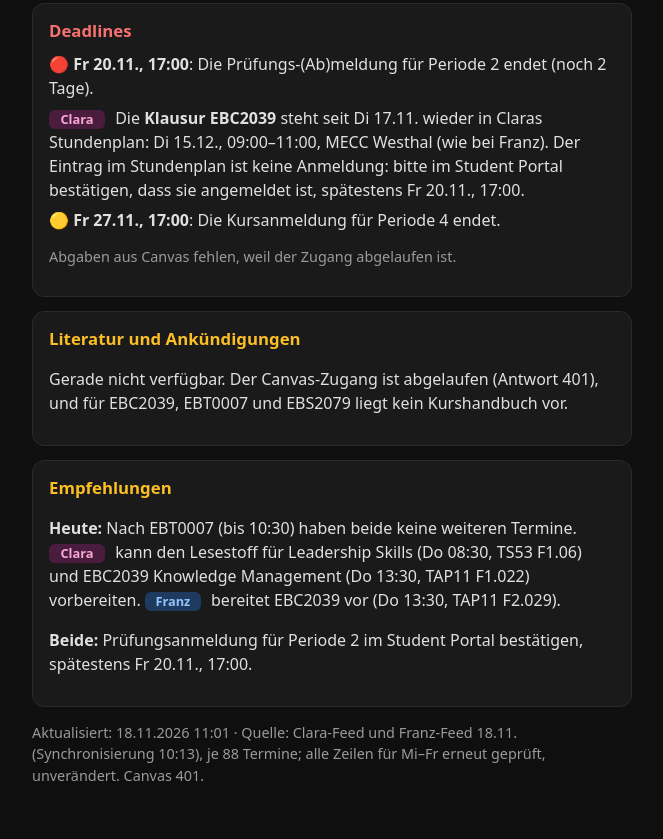
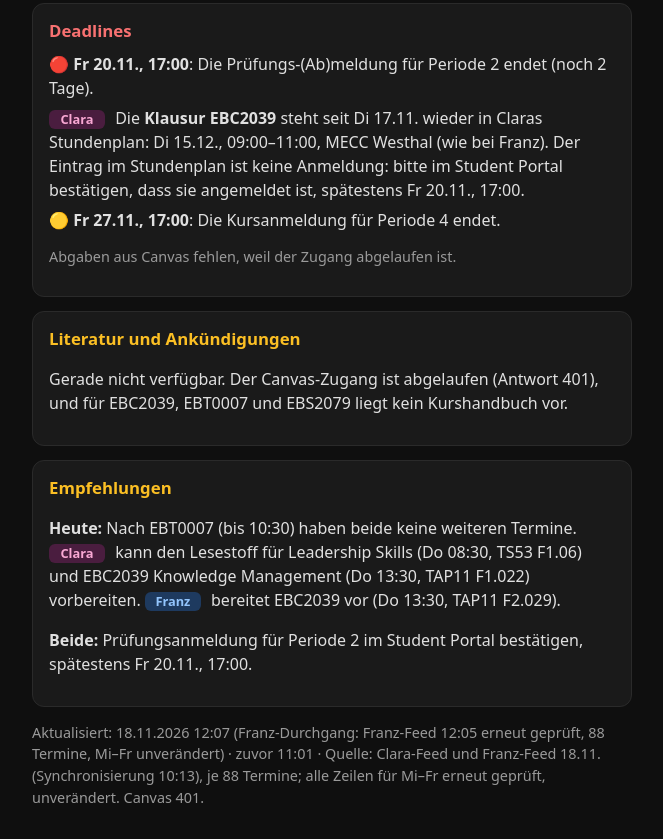
Before and after one commit to 192006-dot/uni-daily-check, a plain HTML site: page index.html in a window 1280 px wide. Shown: the part 703-1542 px from the top of the page, without its empty margins (308-971 px from the left). Before the commit the page ends 1520 px from the top, so only its background shows below. Drawn offline with Linux system fonts and the light colour scheme.

Commit message:
Update: Mittwoch 2026-11-18 (Franz-Lauf: Feed 12:05 geprüft, unverändert)
Co-Authored-By: Claude Opus 5.5 <noreply@anthropic.com>

```diff
--- a/index.html
+++ b/index.html
@@ -34,5 +34,5 @@ h1{font-size:1.4rem;margin:0}h2{font-size:1.05rem;margin:0 0 8px}.badge{display:
 <p><b>Heute:</b> Nach EBT0007 (bis 10:30) haben beide keine weiteren Termine. <span class="who c">Clara</span> kann den Lesestoff für Leadership Skills (Do 08:30, TS53 F1.06) und EBC2039 Knowledge Management (Do 13:30, TAP11 F1.022) vorbereiten. <span class="who f">Franz</span> bereitet EBC2039 vor (Do 13:30, TAP11 F2.029).</p>
 <p><b>Beide:</b> Prüfungsanmeldung für Periode 2 im Student Portal bestätigen, spätestens Fr 20.11., 17:00.</p></div>
 
-<p class="muted">Aktualisiert: 18.11.2026 11:01 · Quelle: Clara-Feed und Franz-Feed 18.11. (Synchronisierung 10:13), je 88 Termine; alle Zeilen für Mi–Fr erneut geprüft, unverändert. Canvas 401.</p>
+<p class="muted">Aktualisiert: 18.11.2026 12:07 (Franz-Durchgang: Franz-Feed 12:05 erneut geprüft, 88 Termine, Mi–Fr unverändert) · zuvor 11:01 · Quelle: Clara-Feed und Franz-Feed 18.11. (Synchronisierung 10:13), je 88 Termine; alle Zeilen für Mi–Fr erneut geprüft, unverändert. Canvas 401.</p>
 </body></html>
```
